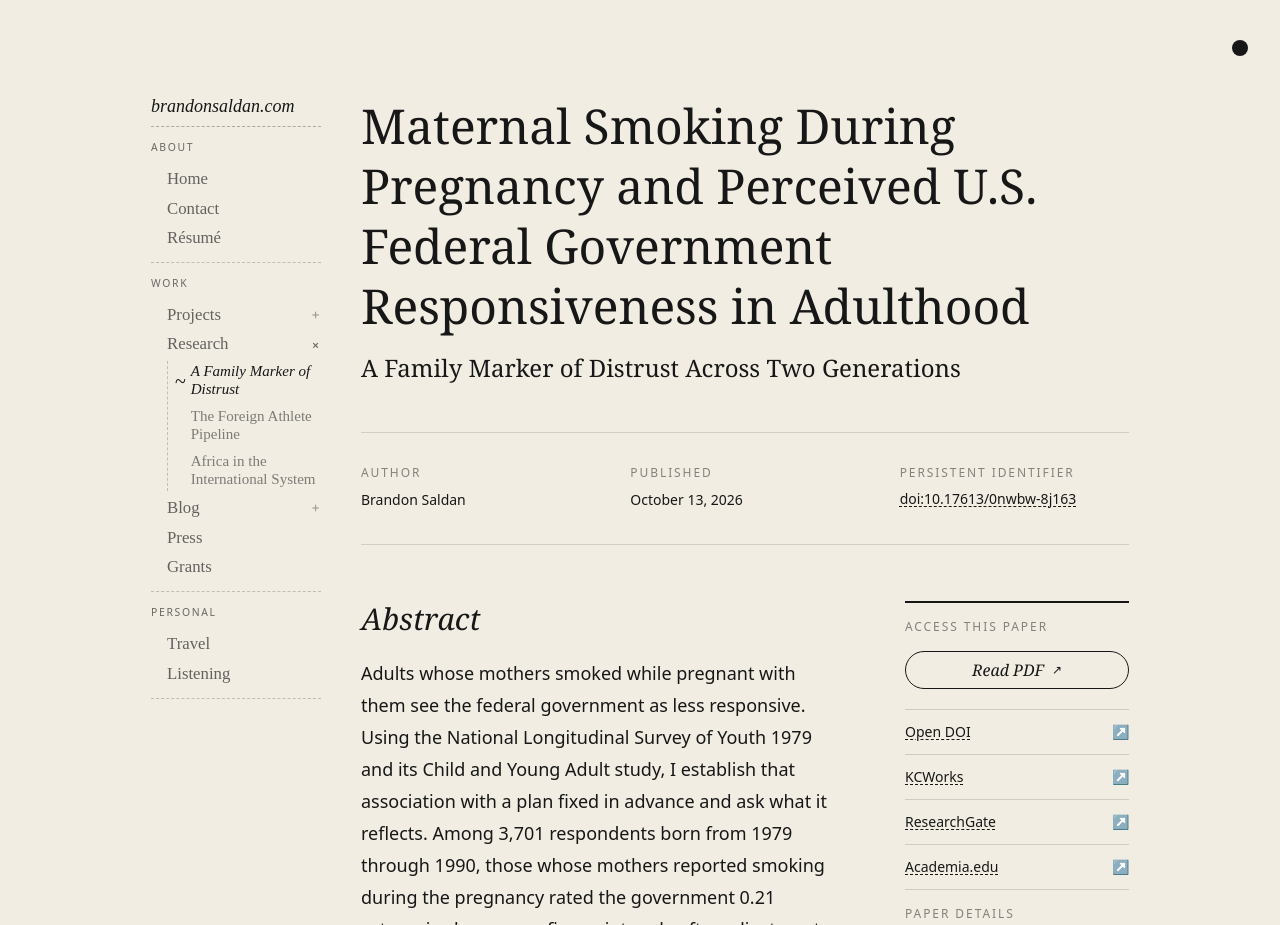
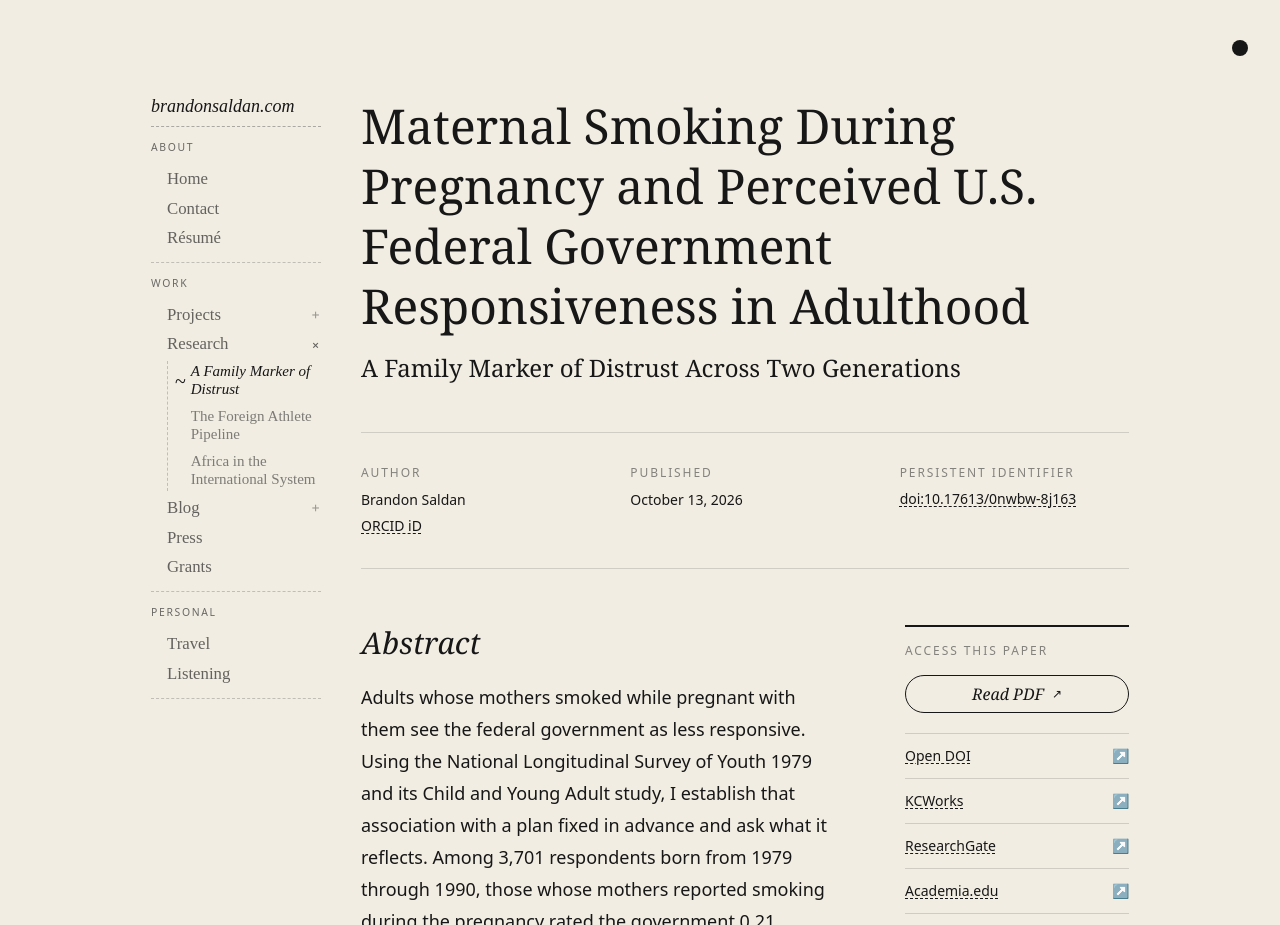
Before and after one commit to brandonsaldan/brandons.place, an Astro site: page /research/a-family-marker-of-distrust/ in a window 1280 px wide. Shown: the top 925 px of the page. Built offline with nearby package versions, Linux system fonts and the light colour scheme; Astro itself is replaced by a stand-in of ours; a web font is replaced by a local one.

Commit message:
feat: add orcid

```diff
--- a/src/data/site-config.ts
+++ b/src/data/site-config.ts
@@ -7,6 +7,10 @@ export type Image = {
 export type Link = {
   text: string;
   href: string;
+};
+
+export type SocialLink = Link & {
+  handle?: string;
 };
 
 export type HeaderLink = Link & {
@@ -31,11 +35,13 @@ export type SiteConfig = {
   topics?: string[];
   headerNavLinks?: HeaderLink[];
   footerNavLinks?: Link[];
-  socialLinks?: Link[];
+  socialLinks?: SocialLink[];
   hero?: Hero;
   postsPerPage?: number;
   projectsPerPage?: number;
 };
+
+export const orcid = "https://orcid.org/0009-0005-4385-983X";
 
 const siteConfig: SiteConfig = {
   title: "Brandon Saldan",
@@ -122,6 +128,11 @@ const siteConfig: SiteConfig = {
       href: "https://github.com/brandonsaldan",
     },
     {
+      text: "ORCID",
+      href: orcid,
+      handle: "0009-0005-4385-983X",
+    },
+    {
       text: "Twitter",
       href: "https://twitter.com/brandonsaldan",
     },
--- a/src/pages/blog/[id].astro
+++ b/src/pages/blog/[id].astro
@@ -4,6 +4,7 @@ import BaseLayout from '../../layouts/BaseLayout.astro';
 import Button from '../../components/Button.astro';
 import FormattedDate from '../../components/FormattedDate.astro';
 import { socialImage } from '../../utils/image-utils';
+import { orcid } from '../../data/site-config';
 
 export async function getStaticPaths() {
     return (await getCollection('blog')).map((post) => ({
@@ -28,7 +29,7 @@ const structuredData = {
     image: social ? new URL(social.src, Astro.site).href : undefined,
     datePublished: publishDate.toISOString(),
     dateModified: (updatedDate ?? publishDate).toISOString(),
-    author: { '@type': 'Person', name: 'Brandon Saldan', url: new URL('/', Astro.site).href },
+    author: { '@type': 'Person', name: 'Brandon Saldan', url: new URL('/', Astro.site).href, sameAs: orcid },
     mainEntityOfPage: pageURL
 };
 ---
--- a/src/pages/contact.astro
+++ b/src/pages/contact.astro
@@ -52,7 +52,7 @@ const today = new Date();
 const postmarkDay = today.toLocaleDateString('en-US', { month: 'short', day: 'numeric' }).toUpperCase();
 const socialLinks = (siteConfig.socialLinks || []).map((link) => ({
     ...link,
-    handle: `@${new URL(link.href).pathname.split('/').filter(Boolean).pop()}`,
+    handle: link.handle ?? `@${new URL(link.href).pathname.split('/').filter(Boolean).pop()}`,
 }));
 ---
 
--- a/src/pages/research/[id].astro
+++ b/src/pages/research/[id].astro
@@ -4,6 +4,7 @@ import BaseLayout from '../../layouts/BaseLayout.astro';
 import Button from '../../components/Button.astro';
 import { formatResearchDate, researchCitation } from '../../utils/research-utils';
 import { socialImage } from '../../utils/image-utils';
+import { orcid } from '../../data/site-config';
 
 export async function getStaticPaths() {
     return (await getCollection('research')).map((paper) => ({
@@ -22,7 +23,7 @@ const structuredData = {
     '@context': 'https://schema.org',
     '@type': 'ScholarlyArticle',
     headline: title,
-    author: { '@type': 'Person', name: 'Brandon Saldan', url: new URL('/', Astro.site).href },
+    author: { '@type': 'Person', name: 'Brandon Saldan', url: new URL('/', Astro.site).href, sameAs: orcid },
     datePublished: publishDate.toISOString().slice(0, 10),
     description: excerpt,
     url: pageURL,
@@ -40,6 +41,7 @@ const linkClasses = 'underline decoration-dashed decoration-1 underline-offset-2
     <Fragment slot="head">
         <meta name="citation_title" content={title} />
         <meta name="citation_author" content="Brandon Saldan" />
+        <meta name="citation_author_orcid" content={orcid} />
         <meta name="citation_publication_date" content={publishDate.toISOString().slice(0, 10).replaceAll('-', '/')} />
         <meta name="citation_doi" content={doi} />
         <meta name="citation_pdf_url" content={pdfURL} />
@@ -60,6 +62,7 @@ const linkClasses = 'underline decoration-dashed decoration-1 underline-offset-2
                 <div>
                     <p class="text-xs uppercase tracking-[0.16em] text-main/50">Author</p>
                     <p class="mt-2 text-sm leading-relaxed">Brandon Saldan</p>
+                    <a class={`mt-1 block text-sm ${linkClasses}`} href={orcid} target="_blank" rel="noreferrer">ORCID iD</a>
                 </div>
                 <div>
                     <p class="text-xs uppercase tracking-[0.16em] text-main/50">Published</p>
```
